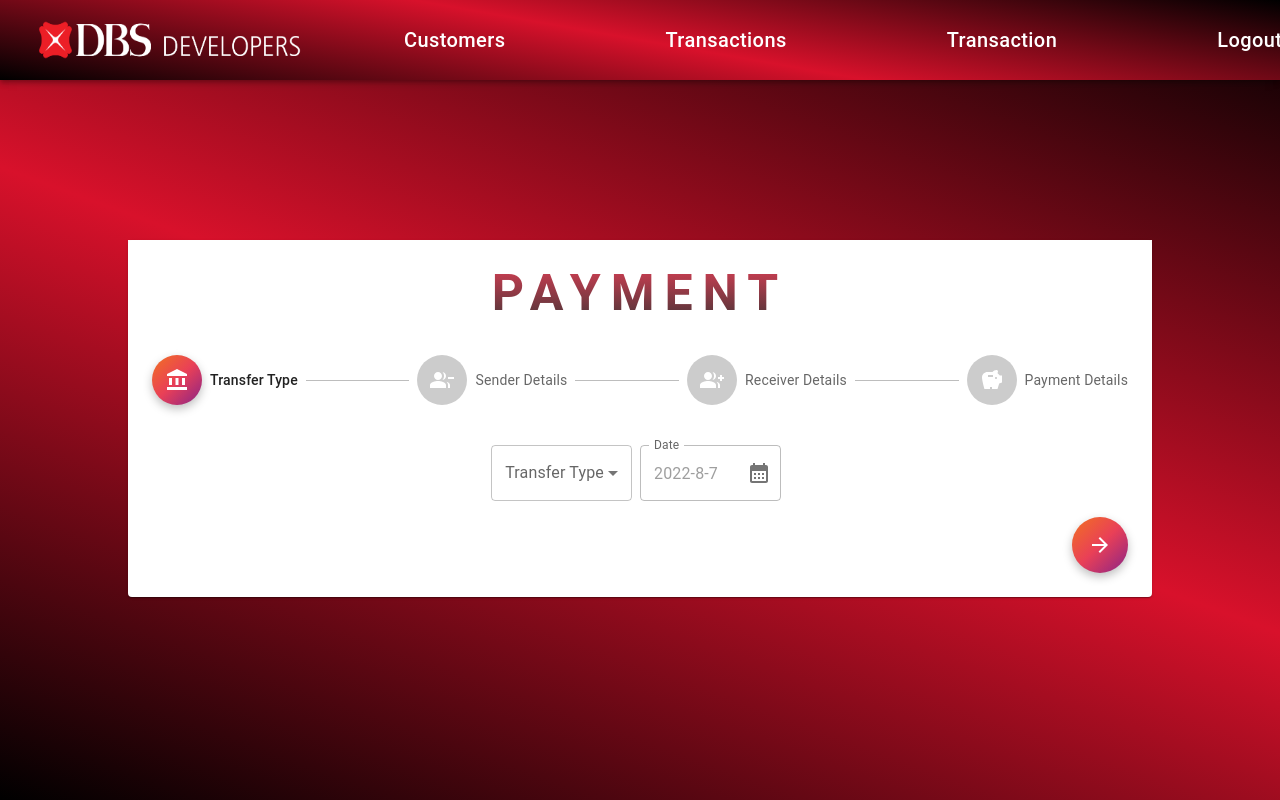
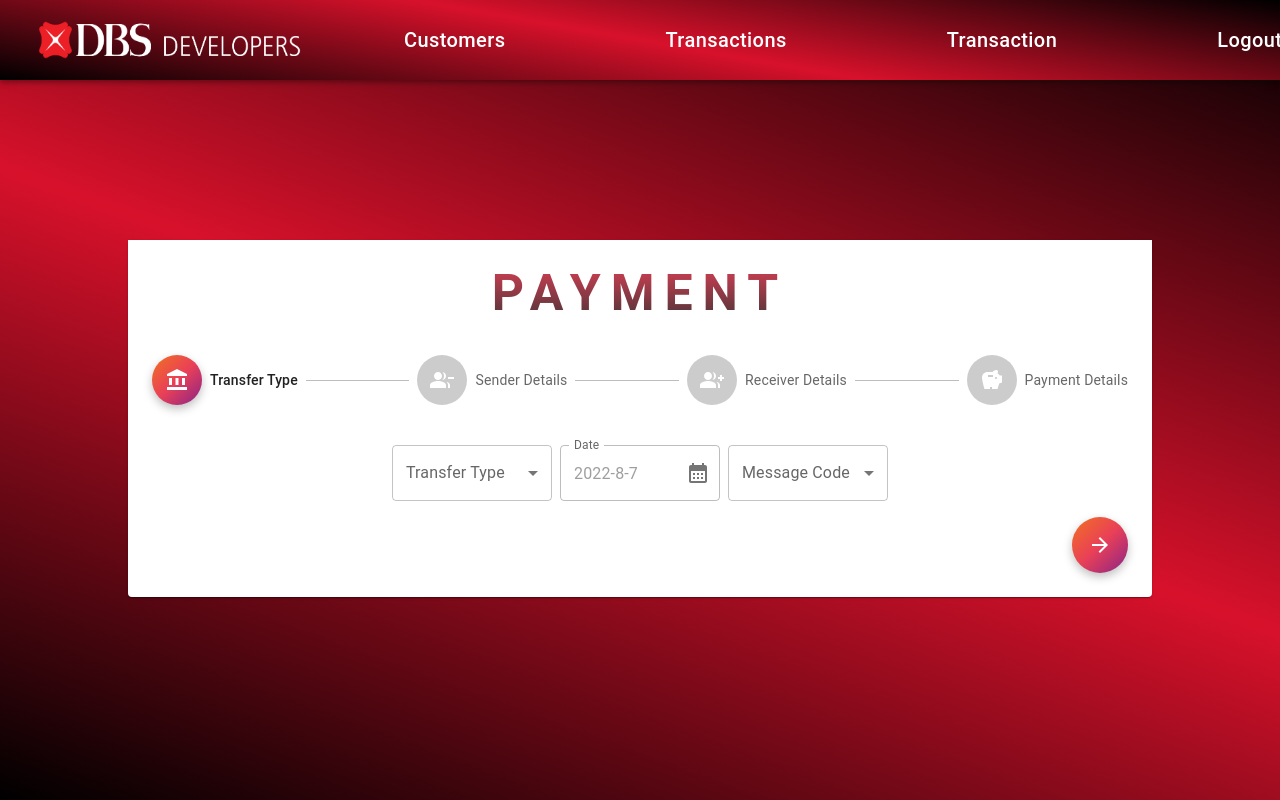
Before and after one commit to mbnaidu/dbs-frontend, a React (Create React App) app: page /transaction in a window 1280 px wide. Built offline with nearby package versions, Linux system fonts and the light colour scheme; sample sign-in values are in the browser's storage.

Commit message:
message dropdown to employee

```diff
--- a/src/components/CheckoutPage/CheckoutPage.jsx
+++ b/src/components/CheckoutPage/CheckoutPage.jsx
@@ -55,6 +55,7 @@ export default function CheckoutPage() {
 	const [IsSenderInfoDone, setIsSenderInfoDone] = useState(false);
 	const [IsReceiverInfoDone, setIsReceiverInfoDone] = useState(false);
 	const [IsTransferTypeDone, setIsTransferTypeDone] = useState(false);
+	const [MessageType, setMessageType] = React.useState('');
 	function _sleep(ms) {
 		return new Promise(resolve => setTimeout(resolve, ms));
 	}
@@ -64,7 +65,7 @@ export default function CheckoutPage() {
 	function _renderStepContent(step) {
 		switch (step) {
 			case 0:
-				return <TransferTypeForm TransferTypeInfo={TransferTypeInfo} date={date} />;
+				return <TransferTypeForm TransferTypeInfo={TransferTypeInfo} date={date} MessageTypeInfo={MessageTypeInfo} />;
 			case 1:
 				return <SenderForm senderInfo={senderInfo} />;
 			case 2:
@@ -89,6 +90,9 @@ export default function CheckoutPage() {
 	const TransferTypeInfo = (isTransferTypeDone, transferType) => {
 		setIsTransferTypeDone(isTransferTypeDone);
 		setTransferTypeData(transferType);
+	}
+	const MessageTypeInfo = (messageType) => {
+		setMessageType(messageType)
 	}
 	async function _submitForm() {
 		await _sleep(1000);
@@ -120,7 +124,7 @@ export default function CheckoutPage() {
 			makeTransaction();
 			// _submitForm(values, actions);
 		} else {
-			if (IsTransferTypeDone) {
+			if (IsTransferTypeDone && MessageType) {
 				if (today.getDay() === 6 || today.getDay() === 0) {
 					setIsWeekend(true);
 				}
@@ -183,7 +187,7 @@ export default function CheckoutPage() {
 			</Stepper>
 			<React.Fragment>
 				{activeStep === steps.length ? (
-					<CheckoutSuccess transId={date.toString().replace(/-|:/g, '')} resetActionState={resetActionState} />
+					<CheckoutSuccess transId={date.toString().replace(/-|:/g, '')} resetActionState={resetActionState} MessageType={MessageType} />
 				) : (
 					<div>
 						{_renderStepContent(activeStep)}
--- a/src/components/CheckoutPage/CheckoutSuccess/CheckoutSuccess.jsx
+++ b/src/components/CheckoutPage/CheckoutSuccess/CheckoutSuccess.jsx
@@ -5,13 +5,11 @@ import Axios from 'axios';
 
 function CheckoutSuccess(props) {
 	const [MessageInstruction, setMessageInstruction] = useState("");
-	var bankCodes = ["CHQB", "CORT", "HOLD", "INTC", "PHOB", "PHOI", "PHON", "REPA", "SDVA"];
-	var bankCode = bankCodes[(Math.random() * bankCodes.length) | 0];
 	useEffect(() => {
-		Axios.post(`http://localhost:8081/messages/get/${bankCode}`)
+		Axios.post(`http://localhost:8081/messages/get/${props.MessageType}`)
 			.then((response) => setMessageInstruction(response.data.messageInstruction))
 			.catch((error) => console.log(error))
-	}, [])
+	}, [props])
 	return (
 		<React.Fragment>
 			<Typography variant="h5" gutterBottom>
--- a/src/components/CheckoutPage/Forms/TransferTypeForm.jsx
+++ b/src/components/CheckoutPage/Forms/TransferTypeForm.jsx
@@ -2,10 +2,9 @@ import { FormControl, IconButton, InputAdornment, InputLabel, MenuItem, Outlined
 import React, { useEffect } from 'react'
 import CalendarMonthIcon from '@mui/icons-material/CalendarMonth';
 
-var today = new Date(),
-    date = today.getFullYear() + '-' + (today.getMonth() + 1) + '-' + today.getDate()
 export default function (props) {
     const [TransferType, setTransferType] = React.useState('');
+    const [MessageType, setMessageType] = React.useState('');
     const currencies = [
         {
             value: 'To Bank',
@@ -16,9 +15,11 @@ export default function (props) {
             label: '🧍',
         },
     ];
-    useEffect(() => { props.TransferTypeInfo(TransferType.length > 0 ? true : false, TransferType) }, [TransferType])
+    const bankCodes = ["CHQB", "CORT", "HOLD", "INTC", "PHOB", "PHOI", "PHON", "REPA", "SDVA"];
+    useEffect(() => { props.TransferTypeInfo(TransferType.length > 0 ? true : false, TransferType) }, [TransferType]);
+    useEffect(() => { props.MessageTypeInfo(MessageType) }, [MessageType])
     return (
-        <div style={{ margin: 'auto', width: '30%', display: 'flex' }}>
+        <div style={{ margin: 'auto', width: '50%', display: 'flex' }}>
             <TextField
                 id="outlined-select-TransferType"
                 select
@@ -53,6 +54,21 @@ export default function (props) {
                     label="Date"
                 />
             </FormControl>
+            {' '}
+            <TextField
+                id="outlined-select-MessageType"
+                select
+                label="Message Code"
+                value={MessageType}
+                onChange={(e) => setMessageType(e.target.value)}
+                sx={{ width: '25ch' }}
+            >
+                {bankCodes.map((code) => (
+                    <MenuItem key={code} value={code}>
+                        {code}
+                    </MenuItem>
+                ))}
+            </TextField>
         </div>
     )
 }
```
